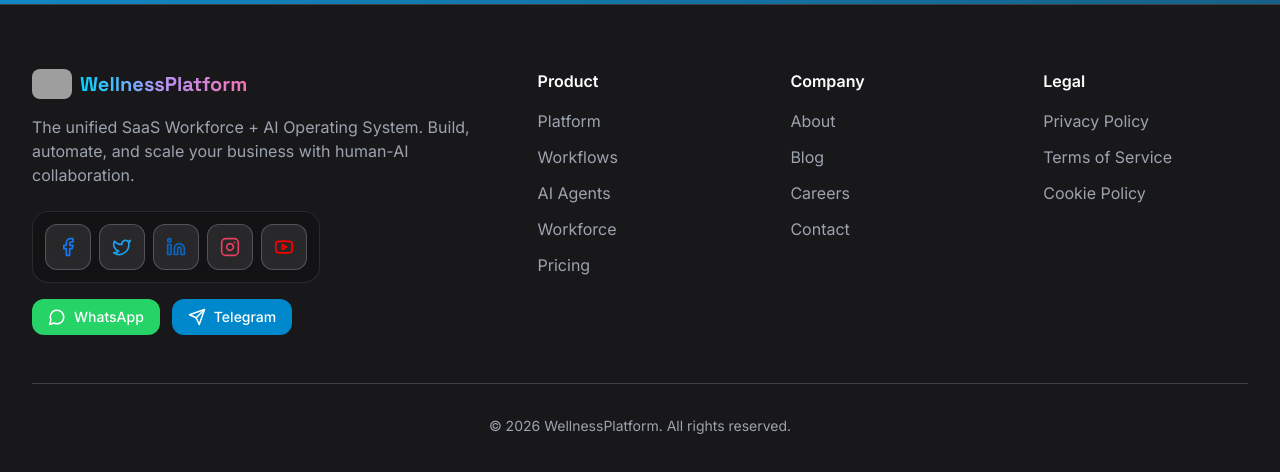
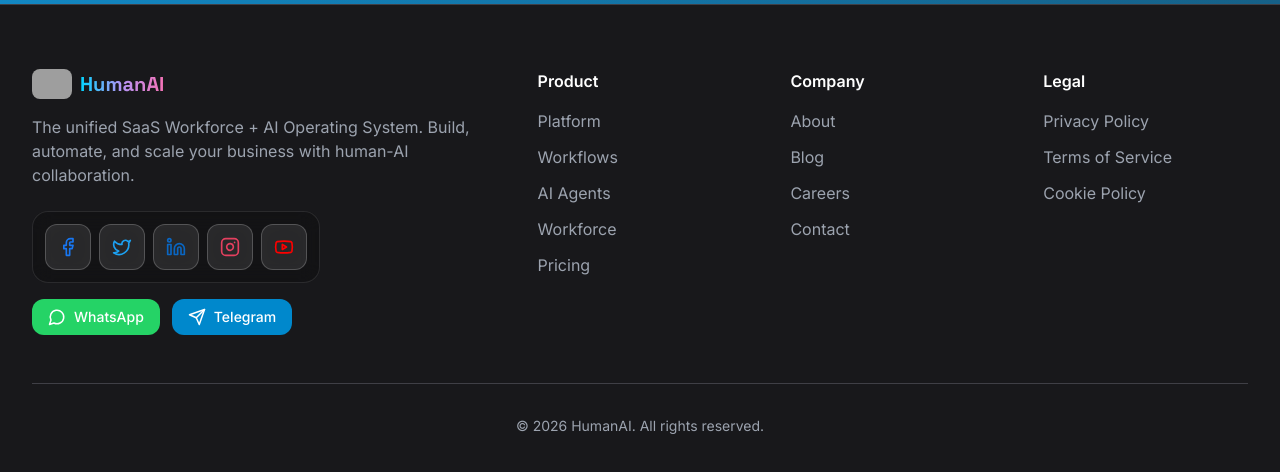
Before and after one commit to happies2012-cpu/wellness-saas-platform, a Next.js app: page / in a window 1280 px wide. Shown: the part 3820-4292 px from the top of the page. Built offline with nearby package versions, Linux system fonts and the light colour scheme; grey boxes are pictures that could not be loaded.

Commit message:
Complete rebrand to HumanAI with generated hero images and visual assets

```diff
--- a/app/layout.tsx
+++ b/app/layout.tsx
@@ -6,12 +6,12 @@
 const spaceGrotesk = Space_Grotesk({ subsets: ['latin'], variable: '--font-space-grotesk' })
 
 export const metadata: Metadata = {
-    title: 'WellnessPlatform - SaaS Workforce + AI Operating System',
+    title: 'HumanAI - Workforce Operating System',
     description: 'The unified platform where anyone can join, work, sell, earn, and collaborate through human-AI teams. Build workflows, manage teams, and scale your business.',
     keywords: ['SaaS', 'AI', 'Workflow Automation', 'Workforce Management', 'E-commerce', 'CRM'],
-    authors: [{ name: 'WellnessPlatform' }],
+    authors: [{ name: 'HumanAI' }],
     openGraph: {
-        title: 'WellnessPlatform - SaaS Workforce + AI Operating System',
+        title: 'HumanAI - Workforce Operating System',
         description: 'The unified platform for human-AI collaboration',
         images: ['/opengraph-image.png'],
     },
--- a/components/layout/Footer.tsx
+++ b/components/layout/Footer.tsx
@@ -59,7 +59,7 @@
                                 className="rounded-lg"
                             />
                             <span className="text-xl font-display font-bold gradient-text">
-                                WellnessPlatform
+                                HumanAI
                             </span>
                         </Link>
                         <p className="text-gray-400 mb-6 max-w-md">
@@ -156,7 +156,7 @@
                 {/* Bottom Bar */}
                 <div className="mt-12 pt-8 border-t border-dark-200">
                     <p className="text-center text-gray-400 text-sm">
-                        © {new Date().getFullYear()} WellnessPlatform. All rights reserved.
+                        © {new Date().getFullYear()} HumanAI. All rights reserved.
                     </p>
                 </div>
             </div>
--- a/package.json
+++ b/package.json
@@ -1,5 +1,5 @@
 {
-  "name": "wellness-platform",
+  "name": "humanai",
   "version": "1.0.0",
   "description": "Tier-1 Global SaaS Workforce + AI Operating System",
   "private": true,
```
Also changed, not shown: 1 other file (tests, documents, lock files or other folders).
